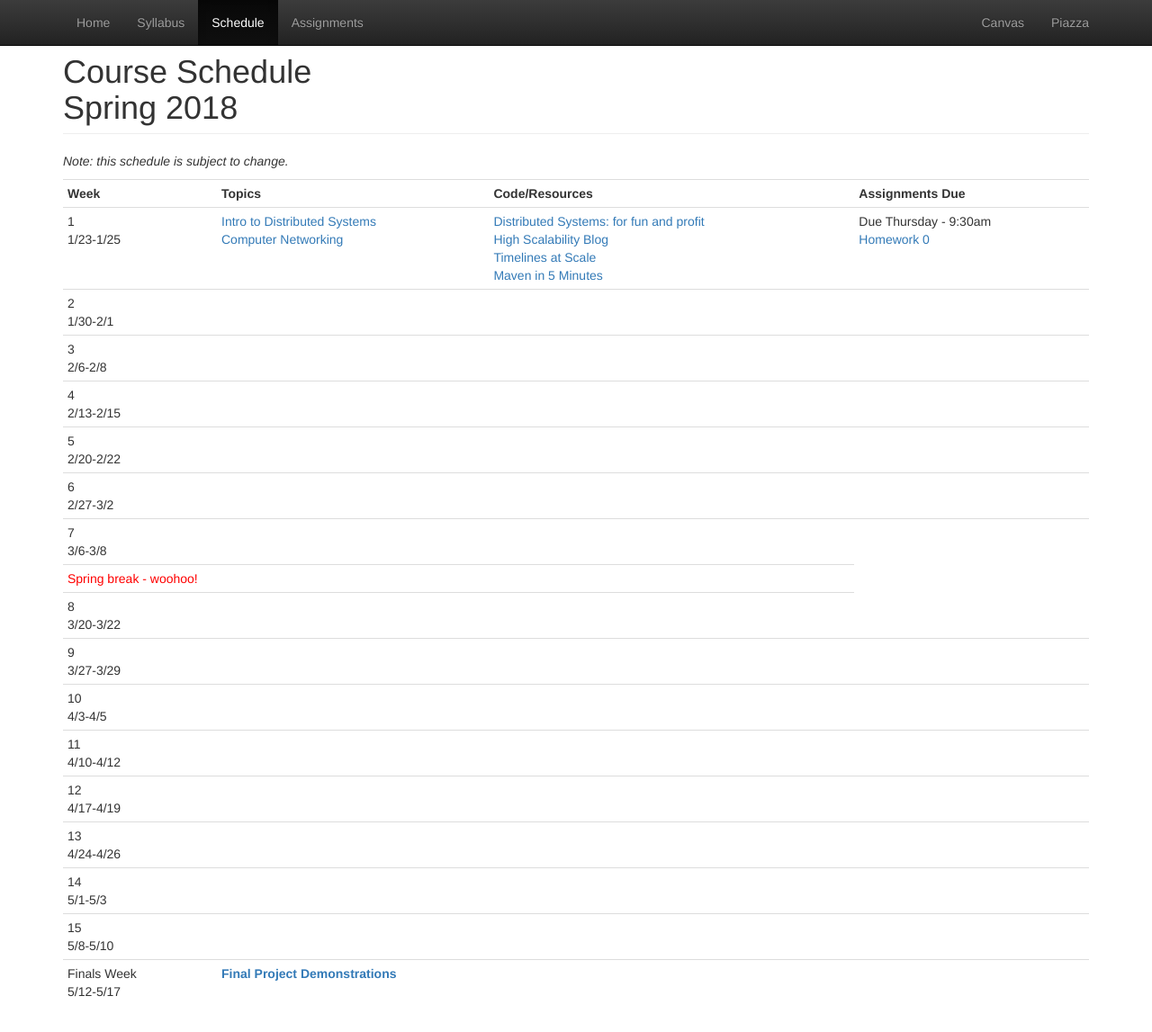
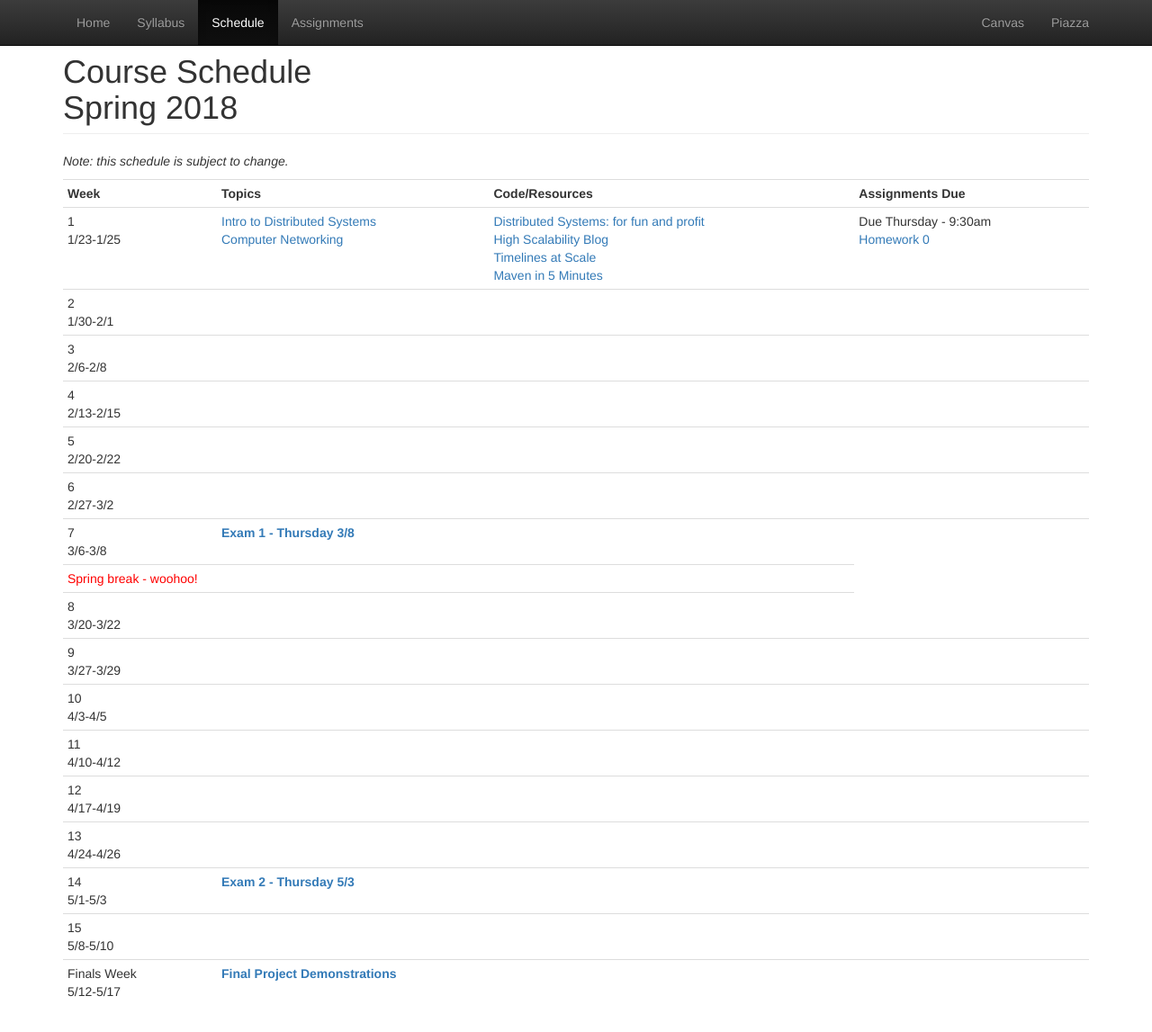
Before and after one commit to CS682-S18/cs682-s18.github.io, a Jekyll site: the page built from schedule.html, in a window 1280 px wide and 1157 px high. Shown: the top 1147 px of the window at 90% size. Built offline with Jekyll 4.4.1, drawn with Linux system fonts in a browser that asks for light colours.

Commit message:
adding exam dates

```diff
--- a/schedule.html
+++ b/schedule.html
@@ -80,7 +80,9 @@ title: Schedule
 		</tr>
 		<tr>
 			<td>7<br/>3/6-3/8</td>
-			<td></td>
+			<td>
+				<strong><span class="text-primary">Exam 1 - Thursday 3/8</strong>
+			</td>
 			<td>
 			</td>
 			<td></td>
@@ -142,6 +144,7 @@ title: Schedule
 		<tr>
 			<td>14<br/>5/1-5/3</td>
 			<td>
+				<strong><span class="text-primary">Exam 2 - Thursday 5/3</strong>
 			</td>
 			<td>
 			</td>
```
